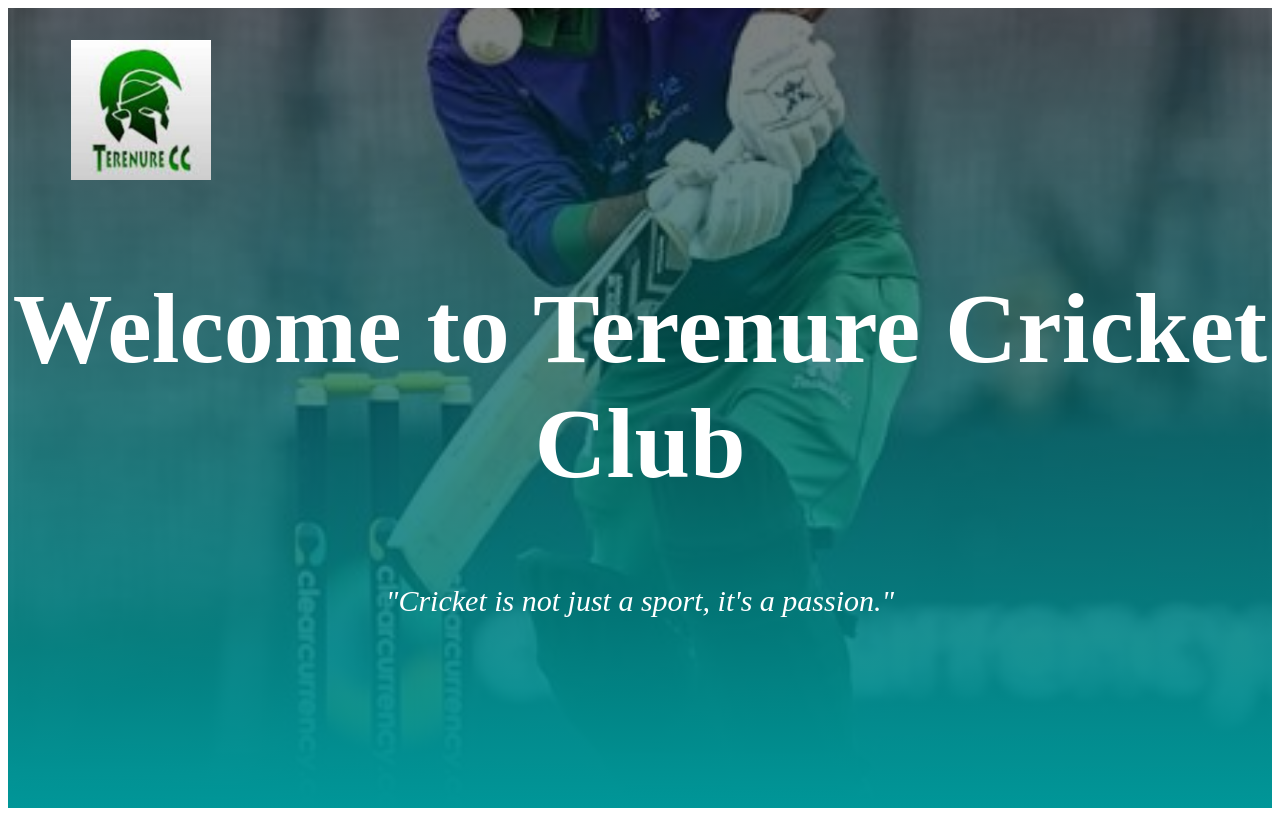
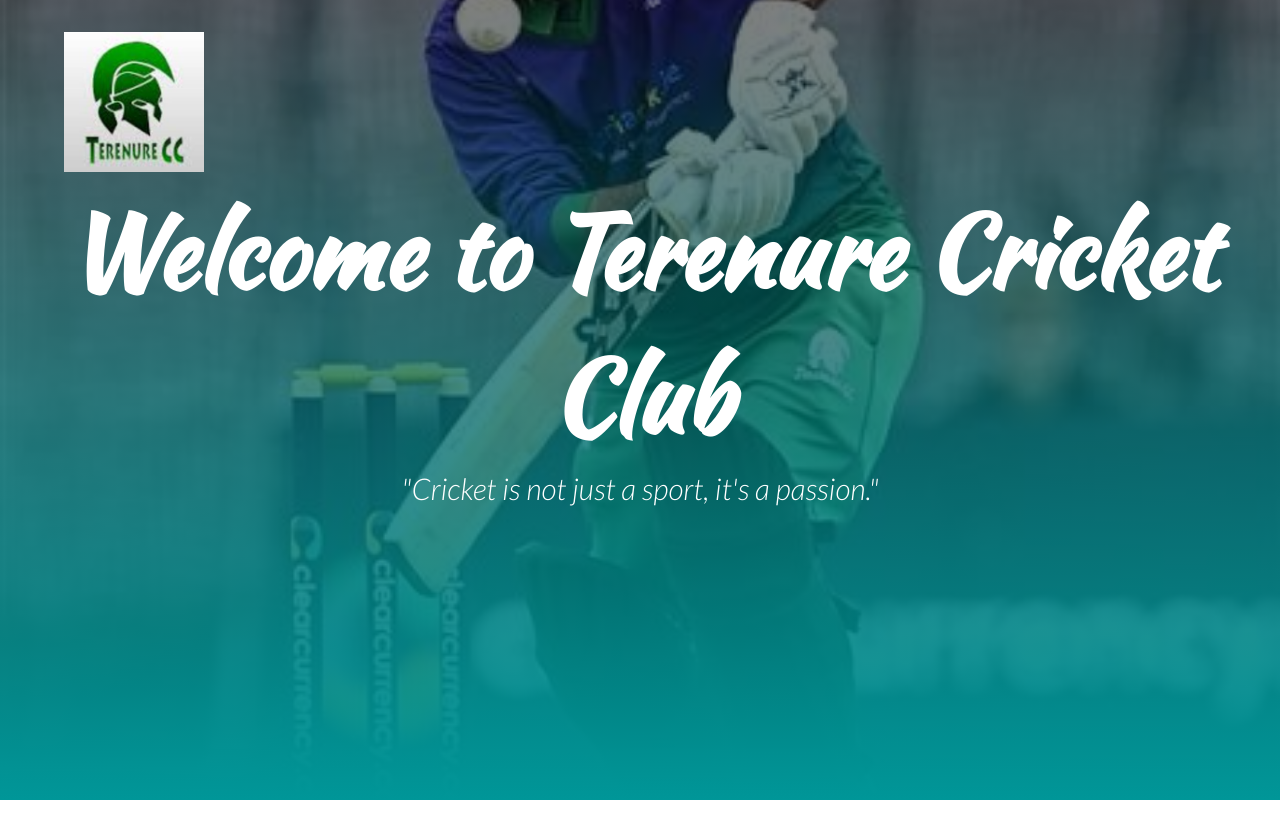
Before and after one commit to Hills007/cricket-club, a plain HTML site: page index.html in a window 1280 px wide. Drawn offline with Linux system fonts and the light colour scheme.

Commit message:
Import font family from google font and apply in css

```diff
--- a/assets/css/style.css
+++ b/assets/css/style.css
@@ -1,4 +1,11 @@
-   /*Hero*/
+* {
+    margin: 0;
+    padding: 0;
+    font-family: 'Lato', sans-serif;
+}
+
+
+  /*Hero*/
    #banner {
     background: linear-gradient(rgba(0,0,0,0.5), #009698), url("../images/Banner-image.jpg");
     background-size: cover;
@@ -23,6 +30,7 @@
    }
     .banner-text h1 {
 font-size: 100px;
+font-family: 'Kaushan Script', cursive;
    }
    .banner-text p {
     font-size: 30px;
--- a/index.html
+++ b/index.html
@@ -11,9 +11,13 @@
     <link rel="icon" type="image/png" sizes="16x16" href="assets/favicon/favicon-16x16.png">
     <!--Stylesheets-->
     <link rel="stylesheet" href="assets/css/style.css">
+    <!--Import font family -->
+<link href="https://fonts.googleapis.com/css2?family=Kaushan+Script&family=Lato:ital,wght@1,300&display=swap"
+    rel="stylesheet">
 
 </head>
 <body>
+    <!--Create a Hero image and logo-->
    <section id="banner">
     <img src="assets/images/Logo.jpeg" alt="Terenure cricket club logo" class="logo">
     <div class="banner-text">
```
